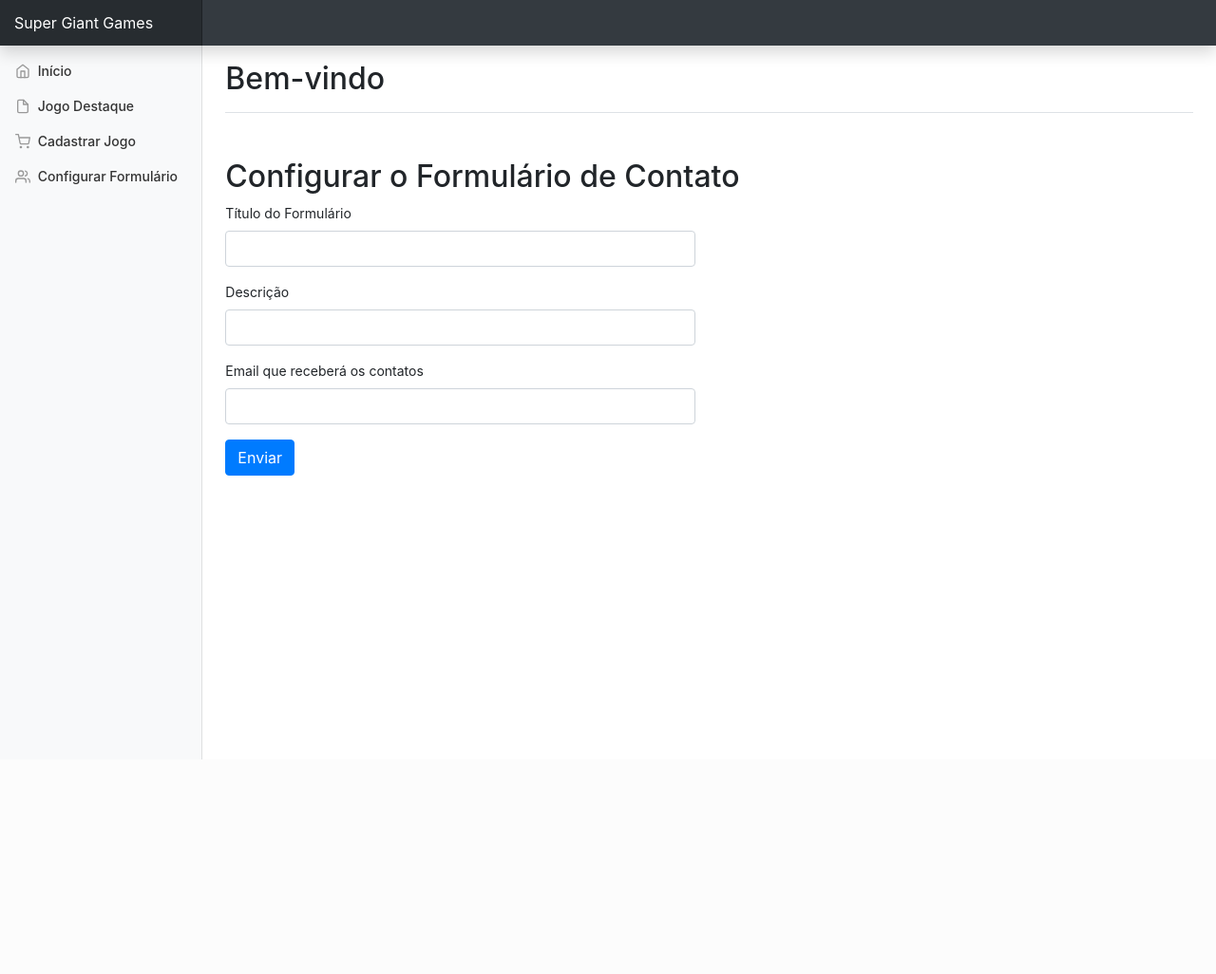
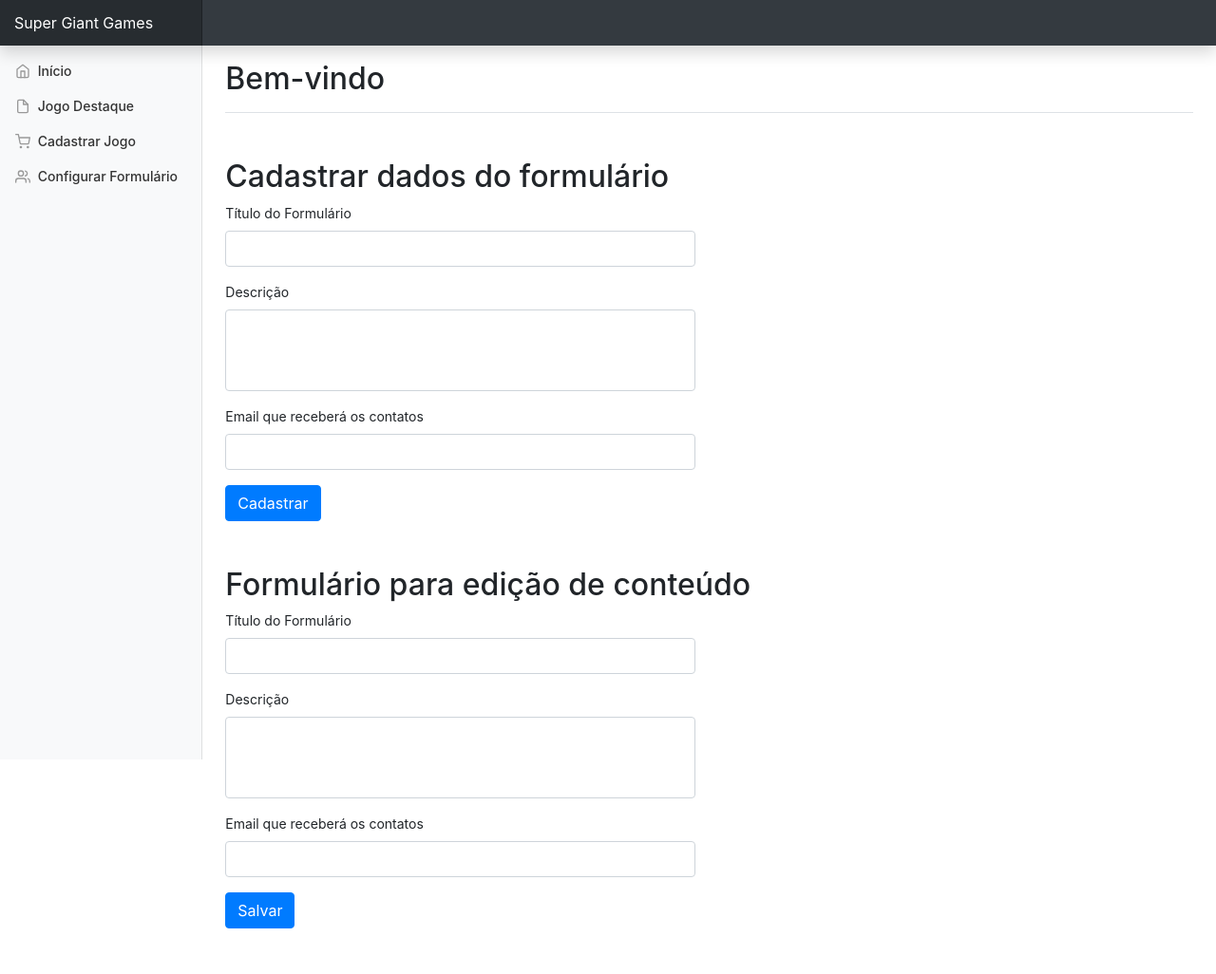
Before and after one commit to lailson-dev/transistor-cms, a PHP site: page /app/admin/form.php in a window 1280 px wide. Shown: the whole page at 95% size. Before the commit the page ends 800 px from the top, so only its background shows below. Run offline with PHP 8.4, Linux system fonts and the light colour scheme; data that the repository does not hold is empty; some libraries are stand-ins or nearby versions.

Commit message:
Finalização da configuração do formulário e atualização de dados

```diff
--- a/app/admin/connection/Crud.php
+++ b/app/admin/connection/Crud.php
@@ -63,12 +63,15 @@ class Crud extends Connection
 		return $stmt->execute();
 	}
 
-	public function readAll($table)
+	public function read($table, $condition = false)
 	{
 		$sql = "SELECT * FROM {$table}";
 		$stmt = Connection::prepare($sql);
 		$stmt->execute();
 
-		return $stmt->fetchAll();
+		if($condition)
+			return $stmt->fetchAll();
+
+		return $stmt->fetch();
 	}
 }
--- a/app/admin/form.php
+++ b/app/admin/form.php
@@ -1,20 +1,47 @@
-<?php include_once 'pages/header.php'; ?>
-<h2 class="mt-5">Configurar o Formulário de Contato</h2>
+<?php
+  include_once 'pages/header.php';
+  include_once 'connection/Crud.php';
+
+  $crud = new Crud;
+  $result = $crud->read('form_contact');
+?>
+
+<h2 class="mt-5">Cadastrar dados do formulário</h2>
 <div class="row mb-5">
-  <form class="col-md-6" method="POST" enctype="multipart/form-data" name="form-contact">
+  <form class="col-md-6" method="POST" action="connection/config/form.php" enctype="multipart/form-data" name="form-contact">
     <div class="form-group">
       <label for="input-title-form">Título do Formulário</label>
       <input type="text" class="form-control" id="input-title-form" name="input-title-form">
     </div>
     <div class="form-group">
       <label for="input-description-form">Descrição</label>
-      <input type="text" class="form-control" id="input-description-form" name="input-description-form">
+      <textarea style="resize: none;" class="form-control" id="input-description-form" name="input-description-form" rows="3"></textarea>
     </div>
     <div class="form-group">
       <label for="input-email-form">Email que receberá os contatos</label>
       <input type="email" class="form-control" id="input-email-form" name="input-email-form">
     </div>
-    <button type="submit" class="btn btn-primary">Enviar</button>
+    <input type="submit" class="btn btn-primary" name="form-send" value="Cadastrar">
+  </form>
+</div>
+
+<h2 class="mt-5">Formulário para edição de conteúdo</h2>
+<div class="row mb-5">
+  <form class="col-md-6" method="POST" action="connection/config/form.php" enctype="multipart/form-data" name="form-contact-update">
+    <input type="hidden" name="input-id-update" value="<?= $result->id; ?>">
+    <div class="form-group">
+      <label for="input-title-form">Título do Formulário</label>
+      <input type="text" class="form-control" id="input-title-form" name="input-title-update" value="<?= $result->form_title; ?>">
+    </div>
+    <div class="form-group">
+      <label for="input-description-form">Descrição</label>
+      <textarea style="resize: none;" class="form-control" id="input-description-form" name="input-description-update" rows="3"><?= $result->form_description; ?></textarea>
+    </div>
+    <div class="form-group">
+      <label for="input-email-form">Email que receberá os contatos</label>
+      <input type="email" class="form-control" id="input-email-form" name="input-email-update" value="<?= $result->form_email_receiver; ?>">
+    </div>
+    <input type="submit" class="btn btn-primary" name="form-update" value="Salvar">
   </form>
 </div>
 <?php include_once 'pages/footer.php'; ?>
```
Also changed, not shown: app/admin/connection/config/form.php (added, +42 -0 lines).
